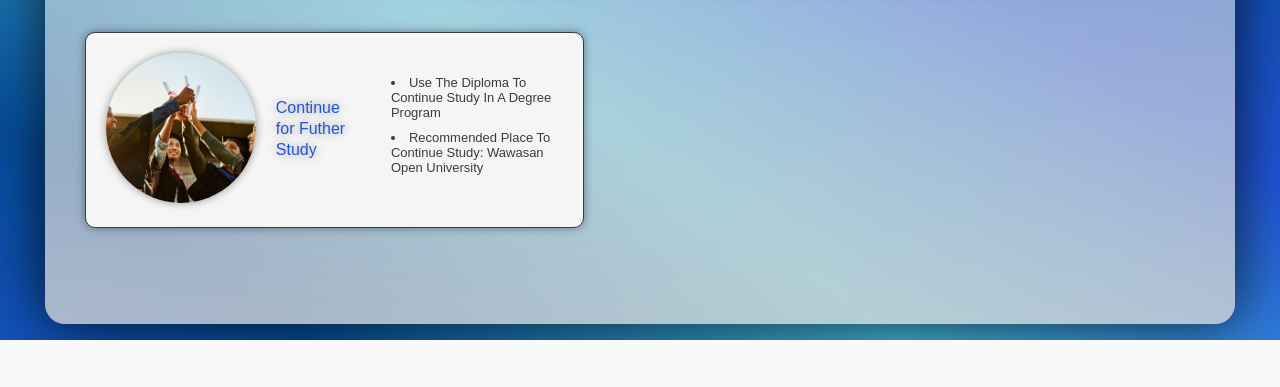
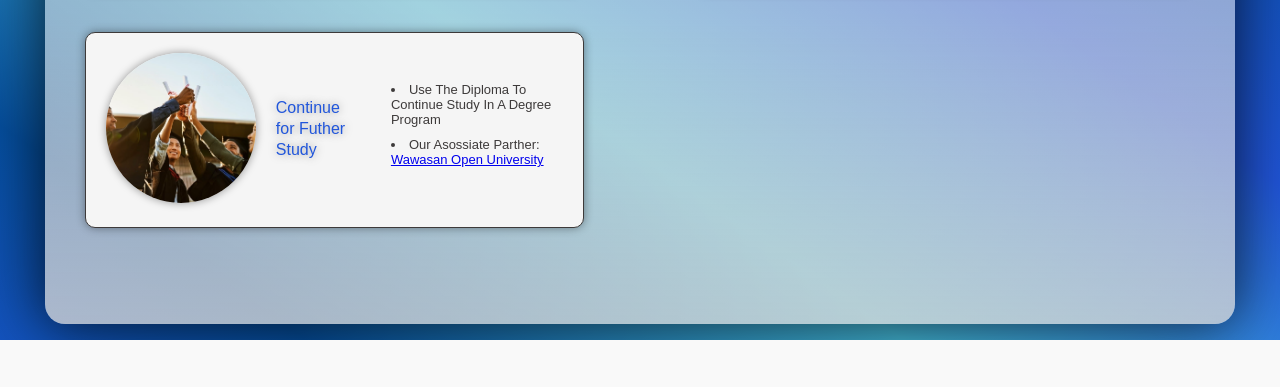
Before and after one commit to InstitutWawasan/Institut-Wawasan-Web, a plain HTML site: page Program2Diploma Kejuruteraan Elektronik.html in a window 1280 px wide. Shown: the part 2020-2407 px from the top of the page. Drawn offline with nearby package versions, Linux system fonts and the light colour scheme.

Commit message:
Update Program2Diploma Kejuruteraan Elektronik.html

```diff
--- a/Program2Diploma Kejuruteraan Elektronik.html
+++ b/Program2Diploma Kejuruteraan Elektronik.html
@@ -190,7 +190,7 @@
             <p>Continue for Futher Study</p>
             <ul>
               <li>Use The Diploma To Continue Study In A Degree Program</li>
-              <li>Recommended Place To Continue Study: Wawasan Open University</li>
+              <li>Our Asossiate Parther: <a href="https://www.wou.edu.my/" target="_blank" rel="noopener">Wawasan Open University</a></li>
             </ul>
           </li>
         </ul>
```
